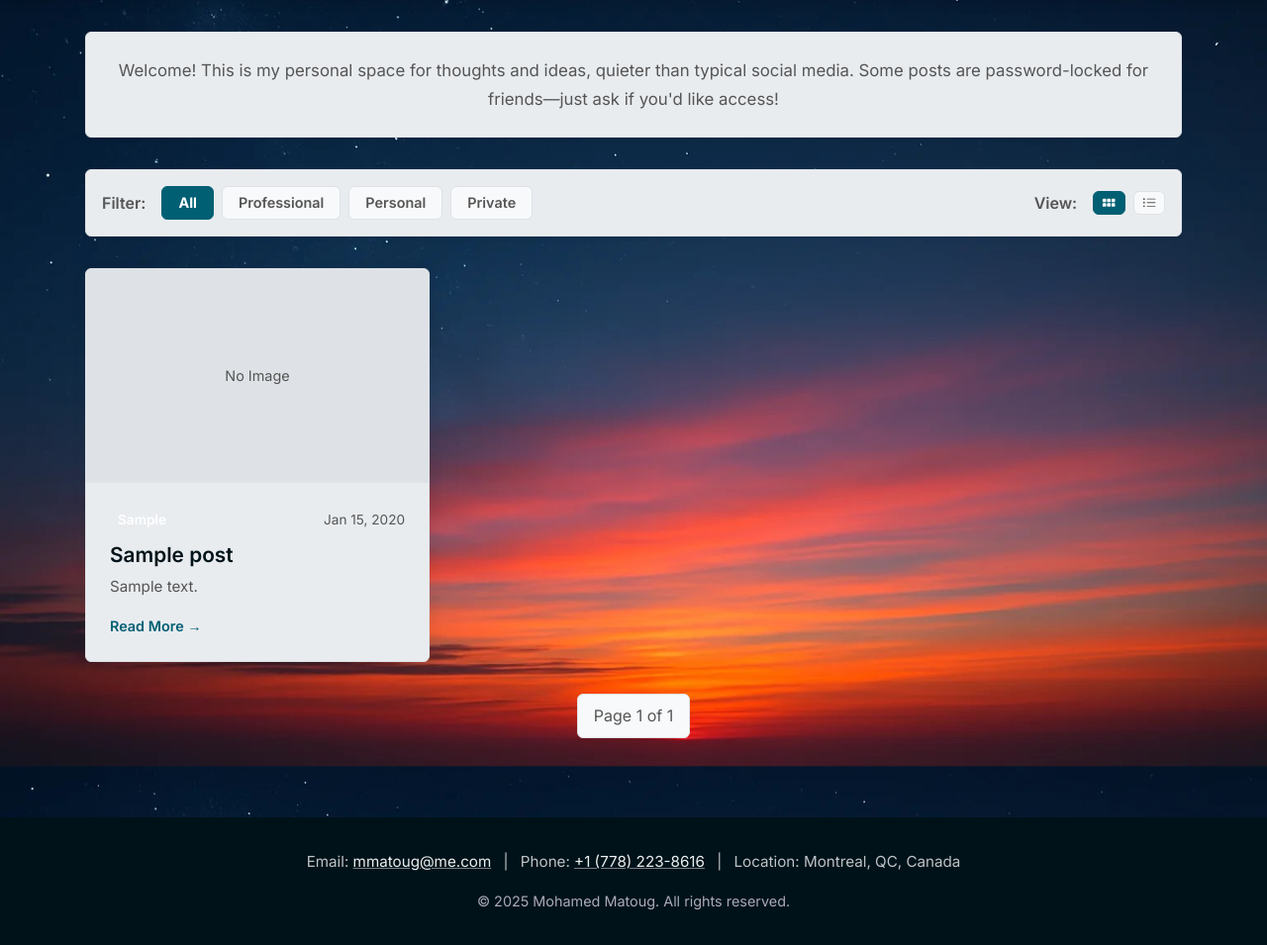
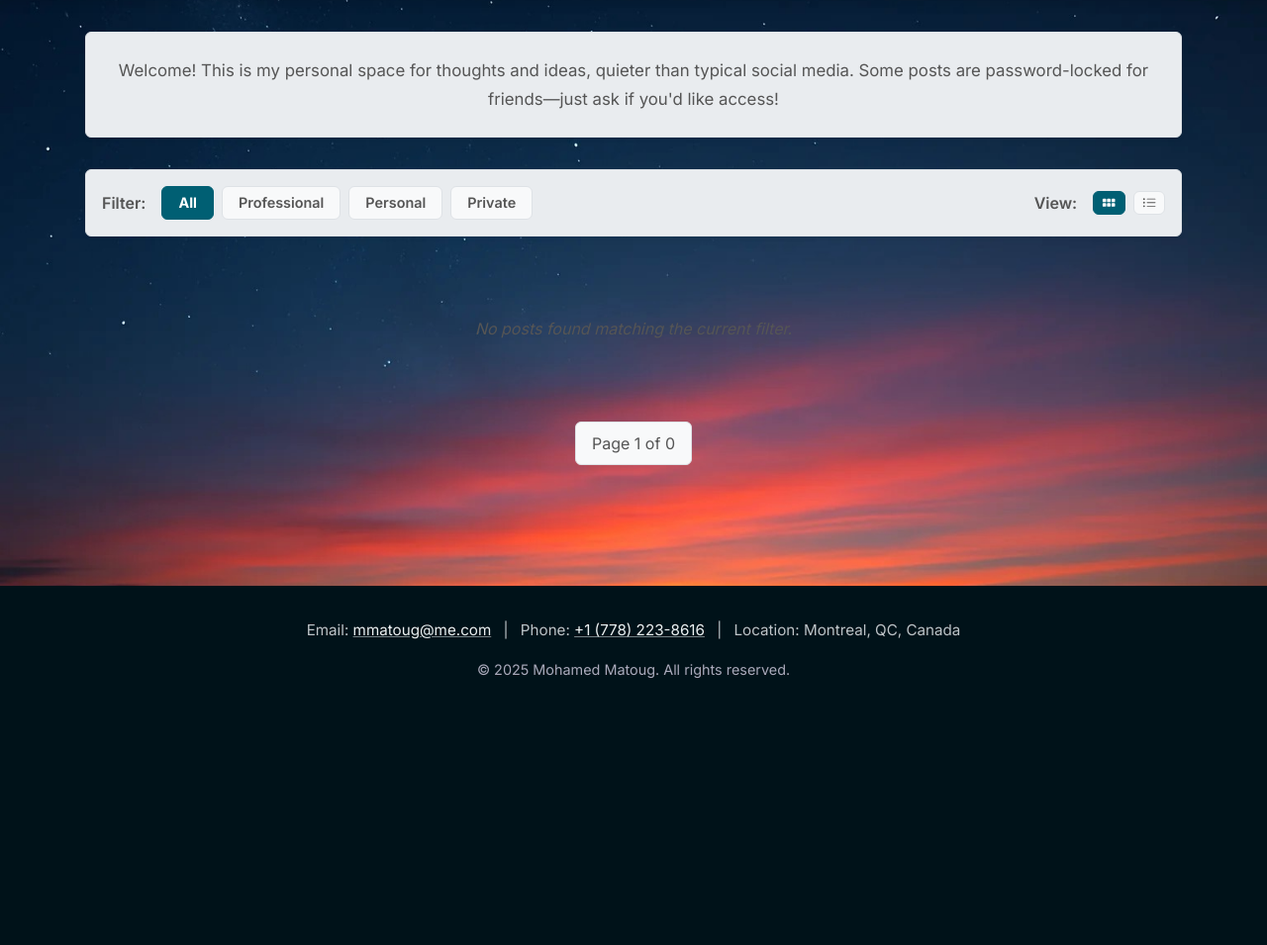
Before and after one commit to matoug24/myblog, a Flask app: page / in a window 1280 px wide. Shown: the part 79-1034 px from the top of the page at 99% size. After the commit the page ends 765 px from the top, so only its background shows below. Run offline with Flask 3, Linux system fonts and the light colour scheme; tables that the repository leaves empty hold one stand-in row (values such as "Sample post"); parts of the project's set-up code (start-up, migrations or seed data) failed here and were passed over; some libraries are stand-ins or nearby versions.

Commit message:
new changes

```diff
--- a/app/routes.py
+++ b/app/routes.py
@@ -144,7 +144,7 @@ def log_visit(page_title=None, post_id=None, post_title=None):
 
 # --- Frontend Routes ---
 @app.route('/', methods=['GET', 'POST'])
-@limiter.limit("5 per minute", methods=["POST"]) # Keep rate limiting if desired
+@limiter.limit("10 per minute", methods=["POST"]) # Keep rate limiting if desired
 def index():
     # Renamed variable for clarity
     # --- START: Log visit ---
@@ -172,14 +172,14 @@ def index():
     query = BlogPost.query.order_by(BlogPost.date_posted.desc())
 
     if category_filter == 'private':
-        query = query.filter_by(is_private=True)
+        query = query.filter_by(category=category_filter)
         if not session.get('private_section_access'):
              query = query.filter(db.false()) # Force query to return nothing
     elif category_filter in ['personal', 'professional']:
         # For specific non-private categories, filter by category AND ensure not private
-        query = query.filter_by(category=category_filter, is_private=False)
+        query = query.filter_by(category=category_filter)
     else: # 'all' or any other category value
-        query = query.filter_by(is_private=False)
+        query = query.filter(BlogPost.category.in_(['personal','professional']))
     # --- End Query Modification ---
 
     pagination = query.paginate(page=page, per_page=10, error_out=False)
@@ -218,52 +218,25 @@ def view_blog(post_id):
     # --- END: Log visit attempt ---
     should_log_visit = False
 
-    # --- Password checking logic ---
-    if post.is_private:
+    # --- Password checking logic for ANY protected post ---
+    if post.password:
         session_key = f'post_{post_id}_access'
         if session.get(session_key):
             should_log_visit = True
         elif request.method == 'POST':
-            entered_password = request.form.get('password')
-            if post.password and entered_password:
-                is_correct = check_password_hash(post.password, entered_password)
-                if is_correct:
-                    session[session_key] = True
-                    should_log_visit = True
-                else:
-                     flash("Incorrect password.", "error")
-                     return render_template('password_prompt.html', post=post, config=app.config, csrf_token=generate_csrf())
+            entered = request.form.get('password','')
+            if check_password_hash(post.password, entered):
+                session[session_key] = True
+                should_log_visit = True
             else:
-                # Handle case where either stored hash or entered password is empty/None if needed
-                flash("Password check error.", "error") # Or more specific message
+                flash("Incorrect password.", "error")
                 return render_template('password_prompt.html', post=post, config=app.config, csrf_token=generate_csrf())
-
         else:
             return render_template('password_prompt.html', post=post, config=app.config, csrf_token=generate_csrf())
-    else: # Public post
+    else:
         should_log_visit = True
 
-    # --- Visitor Logging Logic ---
-    # if should_log_visit:
-    #     try:
-    #         ip_address = request.remote_addr
-    #         user_agent_string = request.headers.get('User-Agent')
-    #         referrer_url = request.headers.get('Referer')
 
-    #         log_entry = VisitorLog(
-    #             ip_address=ip_address,
-    #             visit_time=datetime.utcnow(),
-    #             blog_post_id=post.id,
-    #             blog_post_title=post.title,
-    #             user_agent=user_agent_string[:255] if user_agent_string else None, # Truncate and handle None
-    #             referrer=referrer_url[:255] if referrer_url else None # Truncate and handle None
-    #         )
-    #         db.session.add(log_entry)
-    #         db.session.commit()
-    #     except Exception as e:
-    #         db.session.rollback()
-    #         app.logger.error(f"Error logging visitor for post {post.id}: {e}")
-    # --- End Visitor Logging Logic ---
 
     return render_template('blog_view.html', post=post, config=app.config)
 
@@ -507,17 +480,17 @@ def edit_blog(post_id=None):
             post = post or BlogPost()
             form.populate_obj(post) # Populate basic fields like title, body, date, category, is_private
 
-            # Handle private-post password
-            if post.is_private:
-                if form.password.data:
-                    post.password = generate_password_hash(form.password.data)
-                elif is_new_post: # Require password only for new private posts
-                    flash('New private posts require a password.', 'error')
-                    # Pass csrf_token if needed
-                    return render_template('blog_edit.html', form=form, post=post, config=app.config)
-                # If editing, allow keeping existing password by submitting empty
+            # Handle password protection on any post
+            if form.password.data:
+                # If the user filled in a password, (re-)hash it
+                post.password = generate_password_hash(form.password.data)
+            elif post.password and not is_new_post:
+                # Editing: no new password ⇒ keep the existing hash
+                pass
             else:
+                # No password provided on a new post (or cleared on edit) ⇒ no protection
                 post.password = None
+
 
             # Handle NEW image uploads
             new_keys = []
--- a/app/templates/blog_edit.html
+++ b/app/templates/blog_edit.html
@@ -41,7 +41,7 @@
     <div class="form-group">
       {{ form.password.label(class="form-label") }}
       {{ form.password(class="form-input") }}
-      <small>Enter a password if this post is private.</small>
+      <small>Enter a password to protect this post (optional).</small>
     </div>
 
     <div class="form-group">
--- a/app/templates/index.html
+++ b/app/templates/index.html
@@ -47,10 +47,10 @@
       {% for post in posts %}
         <article class="blog-card">
           {# Conditional Image Display #}
-          {% if post.is_private %}
+          {% if post.password %}
              <div class="card-image-placeholder private-placeholder">
                 <span class="private-placeholder-icon">🔒</span>
-                <span class="private-placeholder-text">Private Post</span>
+                <span class="private-placeholder-text">Protected Post</span>
              </div>
           {% elif post.image_filenames and s3_base_url %}
             {# Get the first image key #}
@@ -64,7 +64,14 @@
               <div class="card-image-placeholder"></div> {# Placeholder if key is empty #}
             {% endif %}
           {% else %}
-            <div class="card-image-placeholder"></div> {# Placeholder for no image or missing S3 config #}
+            <a href="{{ url_for('view_blog', post_id=post.id) }}" class="card-image-link">
+              <img
+                src="{{ url_for('static', filename='backgrounde.jpg') }}"
+                alt="Default preview for {{ post.title|e }}"
+                class="card-image"
+                loading="lazy"
+              >
+            </a>
           {% endif %}
           {# End Conditional Image Display #}
 
```
Also changed, not shown: app/templates/blog_view.html (+8 -1 lines).
